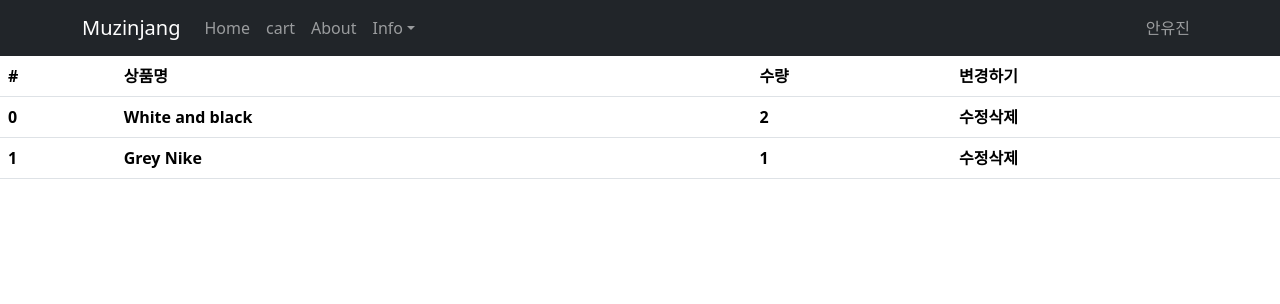
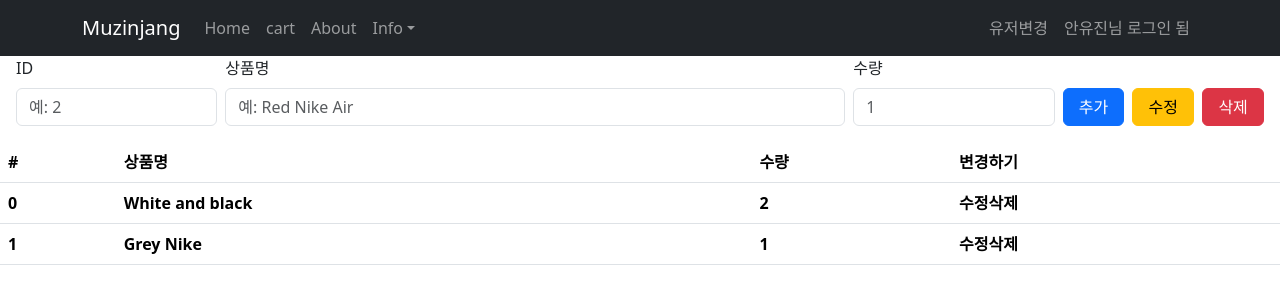
Before and after one commit to MINSsss96/shoes-shop, a React (Vite) app: page /cart in a window 1280 px wide. Shown: the top 304 px of the page. Built offline with nearby package versions, Linux system fonts and the light colour scheme; no server answers.

Commit message:
Form 생성

```diff
--- a/src/AppNavBar/index.jsx
+++ b/src/AppNavBar/index.jsx
@@ -18,9 +18,9 @@ function AppNavBar(){
   // console.log(loginUser)
 
   // store 에서 정보 가져오기(zustand)
-  const {userName, productStock} = userStore();
+  const {userName, productStock, changeName, addProduct, productName} = userStore();
 
-  console.log(userName);
+  console.log(productName);
   console.log(productStock);
 
   const navigate = useNavigate();
@@ -41,7 +41,14 @@ function AppNavBar(){
               </NavDropdown>
             </Nav>
             <Nav className="ms-auto align-items-center">
-              <Nav.Link as="span">{`${userName}`}</Nav.Link>
+
+              <Nav.Link as="span"
+              onClick={()=>{
+                changeName()
+                addProduct('르무통', 5)
+              }}>
+                유저변경</Nav.Link>
+              <Nav.Link as="span">{`${userName}님 로그인 됨`}</Nav.Link>
             </Nav>
           </Container>
         </Navbar>
--- a/src/Cart/index.jsx
+++ b/src/Cart/index.jsx
@@ -2,23 +2,63 @@ import React from "react";
 import Table from 'react-bootstrap/Table';
 import userStore from "../Store/userStore";
 import cartStore from "../Store/cartStore";
+import { Form, Row, Col, Button, InputGroup } from "react-bootstrap"
 
 function Cart() {
   // 특정 스테이트만 가져오는 방법
   const userName = userStore((state) => state.userName)
   // console.log(userName);
 
-  const { productName, productStock } = userStore();
-
   // console.log(productName)
   // console.log(productStock)
 
   // 카트 데이터 가져오기
-  const cartData = cartStore((x) => x.cartData);
+  // const cartData = cartStore((x) => x.cartData);
+  const { cartData } = cartStore();
+
   console.log(cartData)
 
   return (
     <div>
+      {/* CRUD 테스트 용 폼 */}
+      <Form className="mb-3 px-3">
+        <Row className="gy-2 gx-2 align-items-end">
+          <Col xs={12} md={2}>
+            <Form.Label>ID</Form.Label>
+            <Form.Control name="id"
+              type="number"
+              placeholder="예: 2"
+              min={0} />
+
+          </Col>
+          <Col xs={12} md={6}>
+            <Form.Label>상품명</Form.Label>
+            <Form.Control name="name"
+              type="text"
+              placeholder="예: Red Nike Air"
+            />
+          </Col>
+
+          <Col xs={12} md={2}>
+            <Form.Label>수량</Form.Label>
+            <InputGroup>
+              <Form.Control name="count"
+                type="number"
+                placeholder="1"
+                min={0} />
+            </InputGroup>
+          </Col>
+          <Col xs={12} md={2} className="d-flex gap-2">
+            <Button variant="primary" className="flex-fill">추가</Button>
+            <Button variant="warning" className="flex-fill">수정</Button>
+            <Button variant="danger" className="flex-fill">삭제</Button>
+          </Col>
+
+
+
+        </Row>
+
+      </Form>
       <Table>
         <thead>
           <tr>
@@ -30,8 +70,8 @@ function Cart() {
         </thead>
         <tbody>
           {
-            cartData.map((item, index)=>{
-              return(
+            cartData.map((item, index) => {
+              return (
                 <tr key={index}>
                   <th>{item.id}</th>
                   <th>{item.name}</th>
--- a/src/Store/userStore.js
+++ b/src/Store/userStore.js
@@ -8,16 +8,30 @@ const userStore = create((set) => (
     productStock: [10, 11, 12],
 
     // 각종 함수(Delete, Update)
-    chageName: () => set((state) => (
+    changeName: () => set((state) => (
       {
         userName: '장원영'
       }
 )),
 
-    chageProductName: () => set((state) => (
-      { productName: [...productName, '고무신'] }
+    addProduct: () => set((state) => (
+      // state.productName : 이전
+      { productName: [...state.productName, '고무신'],
+        productStock: [...state.productStock, 1]
+       }
+
+    )),
+
+     // 오버로딩 지원하지 않음
+    addProduct: (name, stock=1) => set((state) => (
+      // state.productName : 이전
+      { productName: [...state.productName, '르무통'],
+        productStock: [...state.productStock, 5]
+       }
+
     ))
   }
 ));
 
+
 export default userStore;
```
